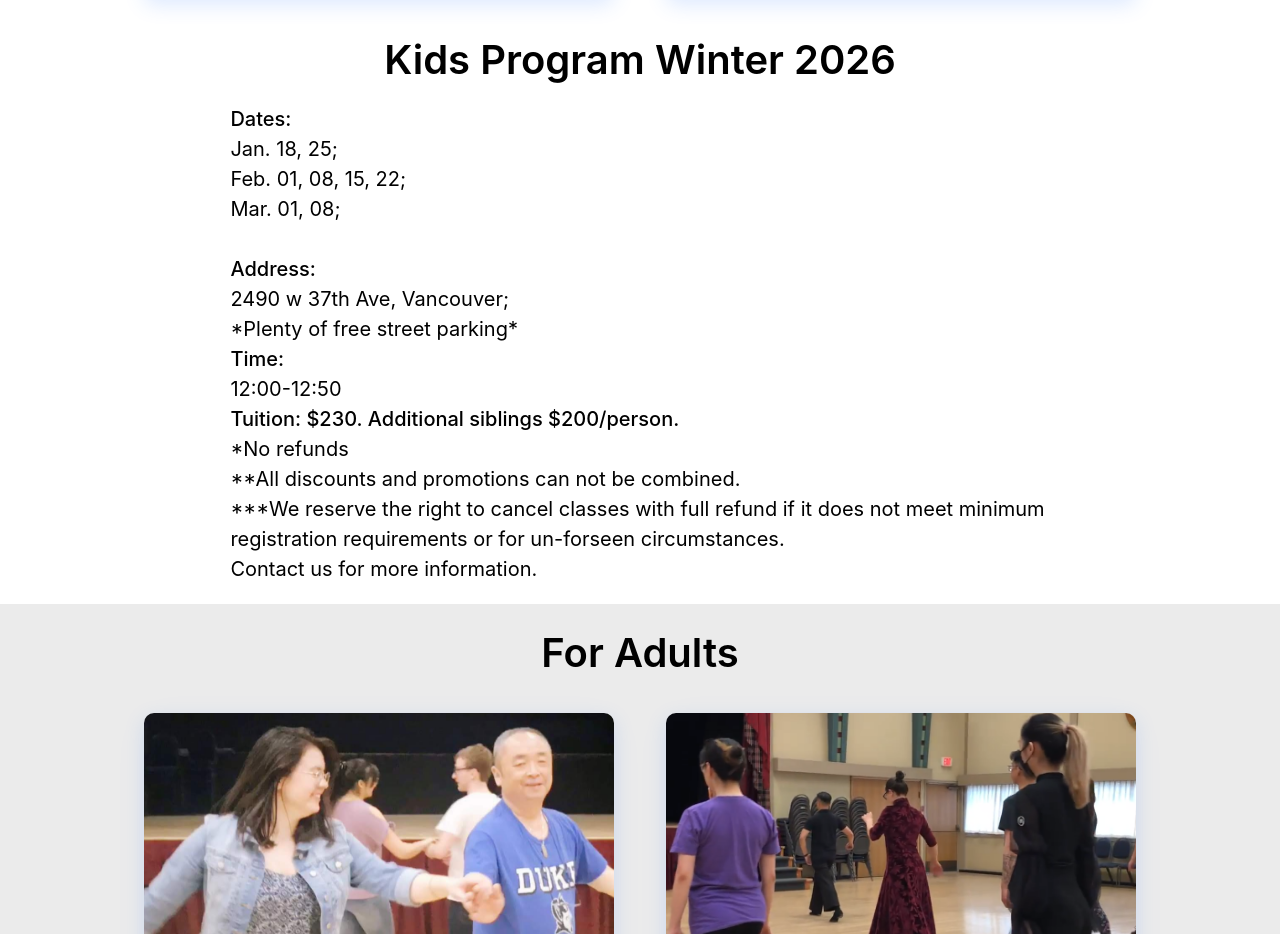
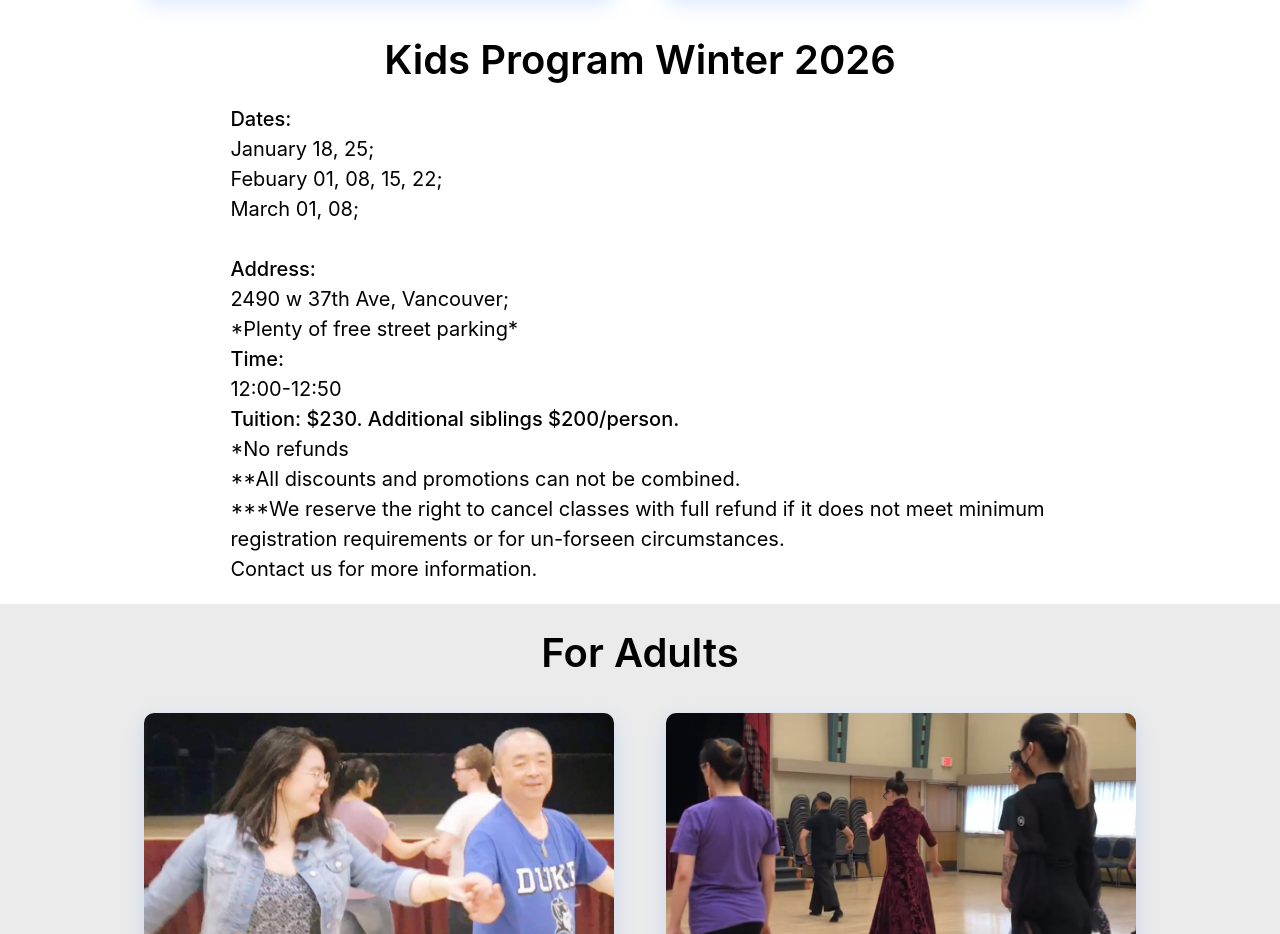
Before and after one commit to GrantLi1012/tg-dancesport, a React (Create React App) app: page /classes in a window 1280 px wide. Shown: the part 1580-2514 px from the top of the page. Built offline with nearby package versions, Linux system fonts and the light colour scheme.

Commit message:
Update Classes.js

```diff
--- a/src/view/Classes/Classes.js
+++ b/src/view/Classes/Classes.js
@@ -106,9 +106,9 @@ const Classes = () => {
                 </div>
                 <div className='classes-text'>
                     <div style={{fontWeight:500}}>Dates:</div>
-                    <div>Jan. 18, 25;</div>
-                    <div>Feb. 01, 08, 15, 22;</div>
-                    <div>Mar. 01, 08;</div>
+                    <div>January 18, 25;</div>
+                    <div>Febuary 01, 08, 15, 22;</div>
+                    <div>March 01, 08;</div>
                     <div> </div>
                     <div style={{fontWeight:500}}>Address:</div>
                     <div>2490 w 37th Ave, Vancouver;</div>
```
